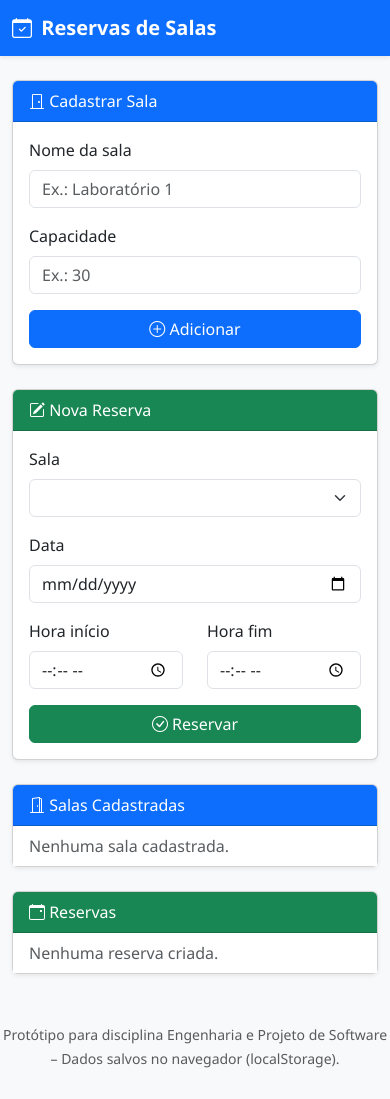
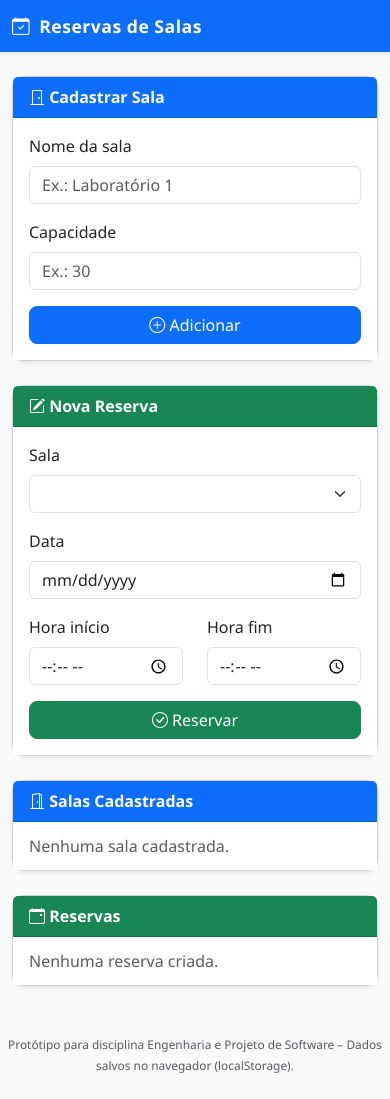
Before and after one commit to EnzoSCap/Reservas-salas, a plain HTML site: page index.html in a window 390 px wide. Drawn offline with nearby package versions, Linux system fonts and the light colour scheme.

Commit message:
Update style.css

```diff
--- a/style.css
+++ b/style.css
@@ -1,11 +1,88 @@
+/* ====== Estilo Geral ====== */
 body {
   font-family: 'Segoe UI', Tahoma, Geneva, Verdana, sans-serif;
+  background-color: #f8f9fa;
+  color: #333;
 }
 
-.card-title {
+/* Navbar */
+.navbar-brand {
+  font-size: 1.3rem;
+  letter-spacing: 0.5px;
+}
+
+/* Cartões (cards) */
+.card {
+  border-radius: 0.75rem;
+}
+
+.card-header {
   font-weight: 600;
+  font-size: 1.05rem;
+}
+
+.card-body {
+  background-color: #fff;
+}
+
+/* Inputs e botões */
+.form-label {
+  font-weight: 500;
+}
+
+.btn {
+  border-radius: 0.5rem;
+  font-weight: 500;
+  transition: all 0.2s ease-in-out;
+}
+
+.btn:hover {
+  transform: translateY(-1px);
+}
+
+/* Listas */
+.list-group-item {
+  display: flex;
+  justify-content: space-between;
+  align-items: center;
+  padding: 0.75rem 1rem;
+  border: none;
+  border-bottom: 1px solid #e5e5e5;
+  background-color: #fff;
+}
+
+.list-group-item:last-child {
+  border-bottom: none;
+}
+
+.list-group-item strong {
+  color: #212529;
 }
 
 .list-group-item small {
-  color: #666;
+  color: #6c757d;
 }
+
+/* Alertas temporários (exibirMensagem) */
+.alert {
+  min-width: 250px;
+  max-width: 90%;
+  text-align: center;
+  border-radius: 0.5rem;
+  font-weight: 500;
+}
+
+/* Footer */
+footer {
+  font-size: 0.85rem;
+}
+
+/* Responsividade extra */
+@media (max-width: 576px) {
+  .navbar-brand {
+    font-size: 1.1rem;
+  }
+  .card-header {
+    font-size: 1rem;
+  }
+}
```
